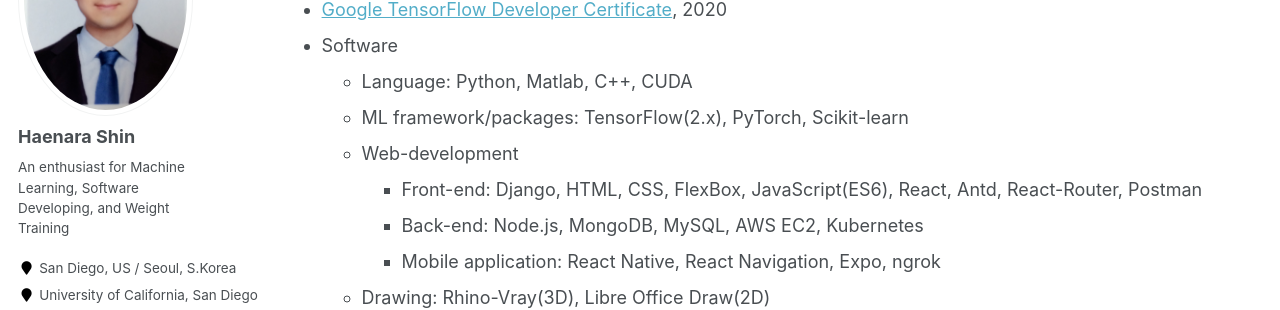
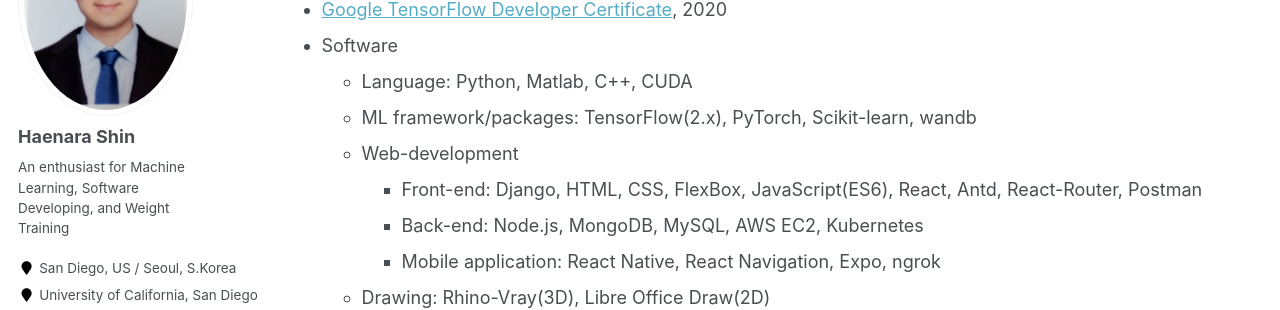
Before and after one commit to haenara-shin/haenara-shin.github.io, a Jekyll site: the page built from _pages/cv.md, in a window 1280 px wide and 900 px high, scrolled down 2296 px. Shown: the part 153-463 px from the top of the window. Built offline with Jekyll 4.4.1, drawn with Linux system fonts in a browser that asks for light colours.

Commit message:
Update cv.md

```diff
--- a/_pages/cv.md
+++ b/_pages/cv.md
@@ -76,7 +76,7 @@ Skills
 * [Google TensorFlow Developer Certificate](https://api.accredible.com/v1/frontend/credential_website_embed_image/certificate/20943431), 2020
 * Software
   * Language: Python, Matlab, C++, CUDA
-  * ML framework/packages: TensorFlow(2.x), PyTorch, Scikit-learn
+  * ML framework/packages: TensorFlow(2.x), PyTorch, Scikit-learn, wandb
   * Web-development
     * Front-end: Django, HTML, CSS, FlexBox, JavaScript(ES6), React, Antd, React-Router, Postman
     * Back-end: Node.js, MongoDB, MySQL, AWS EC2, Kubernetes
```
